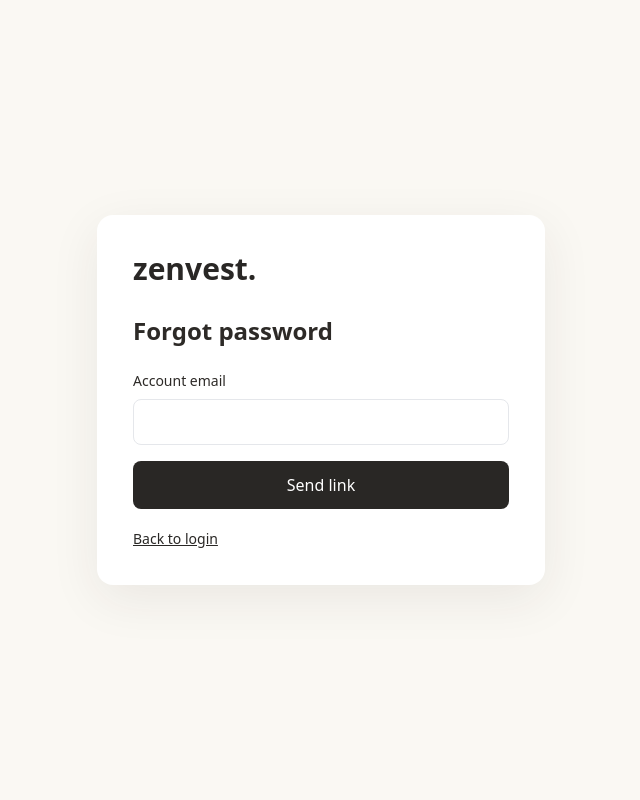
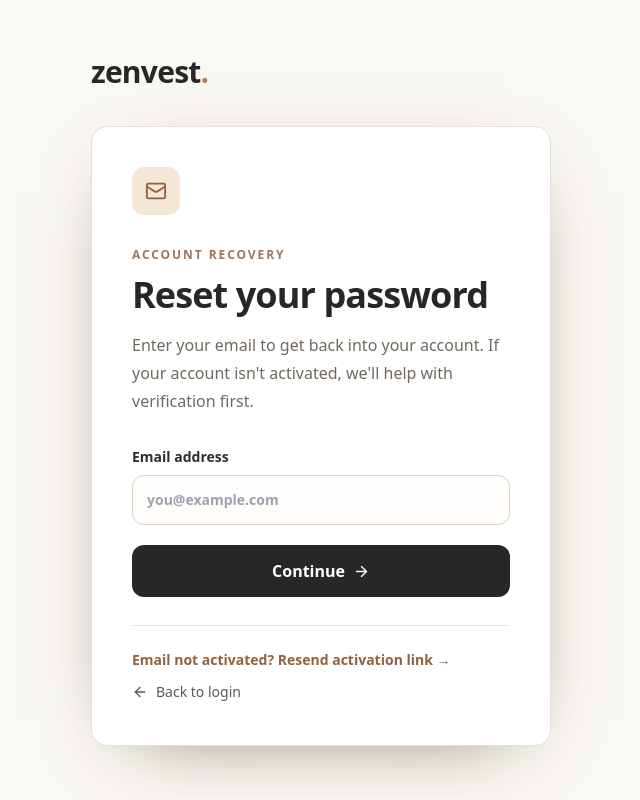
Before and after one commit to en0ma/zenvest, a Next.js app: page /forgot-password in a window 1280 px wide. Shown: the whole page, without its empty margins (319-959 px from the left). Built offline with nearby package versions, Linux system fonts and the light colour scheme.

Commit message:
ux: redesign activation and password-recovery pages with helpful next steps

```diff
--- a/src/components/account-action.tsx
+++ b/src/components/account-action.tsx
@@ -1,13 +1,30 @@
 "use client";
 import { FormEvent, useState } from "react";
 import Link from "next/link";
+import { ArrowLeft, ArrowRight, Mail, ShieldCheck } from "lucide-react";
 export function RequestLink({purpose}:{purpose:"VERIFY_EMAIL"|"RESET_PASSWORD"}){
- const [notice,setNotice]=useState("");const [pending,setPending]=useState(false);
- async function submit(e:FormEvent<HTMLFormElement>){e.preventDefault();setPending(true);
- const email=new FormData(e.currentTarget).get("email");
- try{await fetch("/api/account/request-link",{method:"POST",headers:{"Content-Type":"application/json"},body:JSON.stringify({email,purpose})});setNotice("If your account is eligible, you will receive an email shortly.");}
- catch{setNotice("Request could not be submitted.")}finally{setPending(false)}}
- return <main className="min-h-screen flex items-center justify-center bg-canvas p-6"><section className="max-w-md w-full bg-white p-9 rounded-2xl shadow-soft"><Link href="/" className="text-3xl font-bold text-forest">zenvest.</Link><h1 className="text-2xl mt-7 font-semibold">{purpose==="VERIFY_EMAIL"?"Resend activation email":"Forgot password"}</h1><form className="mt-6 space-y-4" onSubmit={submit}><label className="text-sm block">Account email<input required type="email" name="email" autoComplete="email" className="w-full mt-2 border rounded-lg p-3"/></label><button disabled={pending} className="w-full p-3 rounded-lg bg-forest text-white disabled:opacity-50">Send link</button></form>{notice&&<p role="status" className="mt-5 text-sm">{notice}</p>}<Link className="text-sm text-forest underline block mt-5" href="/login">Back to login</Link></section></main>;
+ const [notice,setNotice]=useState("");const [error,setError]=useState("");const [pending,setPending]=useState(false);
+ const activation=purpose==="VERIFY_EMAIL";
+ async function submit(e:FormEvent<HTMLFormElement>){
+  e.preventDefault();setPending(true);setNotice("");setError("");
+  const email=new FormData(e.currentTarget).get("email");
+  try {
+   const res=await fetch("/api/account/request-link",{method:"POST",headers:{"Content-Type":"application/json"},body:JSON.stringify({email,purpose})});
+   if(!res.ok){setError("We couldn't submit your request. Please check the address and try again.");return;}
+   setNotice(activation?"If this address belongs to an account awaiting verification, you'll receive an activation email. Check your inbox and spam folder.":"Check your inbox for the next steps. If your email isn't verified yet, we'll send an activation link first. You can also request a fresh activation link below.");
+  }catch{setError("Connection issue. Please try again.");}finally{setPending(false);}
+ }
+ return <main className="min-h-screen bg-[#faf8f3] flex flex-col items-center justify-center p-5 sm:p-8">
+ <div className="w-full max-w-[460px]"><Link href="/" className="text-3xl font-black tracking-tight text-[#292725]">zenvest<span className="text-[#b77d52]">.</span></Link>
+ <section className="mt-9 rounded-2xl border border-[#e8dfd3] bg-white p-7 sm:p-10 shadow-[0_20px_80px_-45px_#5b4a3a]"><div className="w-12 h-12 rounded-xl bg-[#f5e7d6] text-[#91603f] flex items-center justify-center"><Mail size={22}/></div>
+ <p className="mt-8 text-xs uppercase tracking-[.16em] font-bold text-[#9d7658]">Account recovery</p><h1 className="mt-3 text-3xl sm:text-4xl tracking-tight font-semibold text-[#292725]">{activation?"Activate your account":"Reset your password"}</h1>
+ <p className="mt-4 text-[#72685e] leading-7">{activation?"Enter your email and we'll help you complete verification.":"Enter your email to get back into your account. If your account isn't activated, we'll help with verification first."}</p>
+ <form className="mt-8 space-y-5" onSubmit={submit}><label className="text-sm font-semibold text-[#302d29] block">Email address<input required type="email" name="email" autoComplete="email" placeholder="you@example.com" className="w-full mt-2 rounded-xl border border-[#dccfc0] bg-[#fffdfb] p-3.5 outline-none focus:border-[#b77d52] focus:ring-4 focus:ring-[#f0e2d2]"/></label>
+ <button disabled={pending} className="w-full py-3.5 rounded-xl bg-[#292725] text-white font-bold disabled:opacity-50 inline-flex items-center justify-center gap-2">{pending?"Sending request…":activation?"Send activation link":"Continue"}<ArrowRight size={17}/></button></form>
+ {notice&&<div role="status" className="mt-6 rounded-xl border border-[#dfccb5] bg-[#faf4eb] p-5 text-sm text-[#493a2c]"><div className="flex items-center gap-2 font-bold"><ShieldCheck size={18}/> Request received</div><p className="mt-2 leading-6">{notice}</p></div>}
+ {error&&<p role="alert" className="mt-5 rounded-xl bg-[#fff2ee] border border-[#e8c6b9] p-4 text-sm text-[#853c36]">{error}</p>}
+ <div className="mt-7 border-t border-[#eee7df] pt-6 space-y-3 text-sm">{!activation&&<Link href="/resend-activation" className="block font-semibold text-[#94613d] hover:underline">Email not activated? Resend activation link →</Link>}{activation&&<Link href="/forgot-password" className="block font-semibold text-[#94613d] hover:underline">Already activated? Reset password →</Link>}<Link className="inline-flex items-center gap-2 text-[#60574f] hover:underline" href="/login"><ArrowLeft size={16}/> Back to login</Link></div>
+ </section></div></main>;
 }
 export function ConfirmLink({purpose,token}:{purpose:"VERIFY_EMAIL"|"RESET_PASSWORD";token:string}){
  const [notice,setNotice]=useState("");const [pending,setPending]=useState(false);const [ok,setOk]=useState(false);
```
